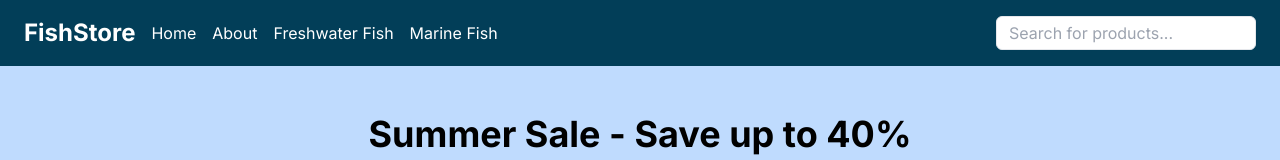
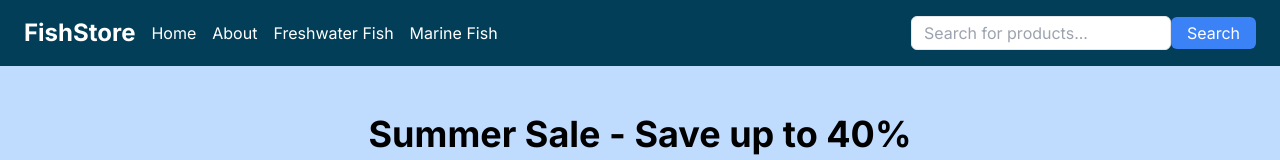
Before and after one commit to NicholasHomayouni/Ecomm-App-Frontend, a Next.js app: page / in a window 1280 px wide. Shown: the top 160 px of the page. Built offline with nearby package versions, Linux system fonts and the light colour scheme.

Commit message:
started search functionality

```diff
--- a/src/app/category/marine-fish/[subcategory]/[productId]/page.tsx
+++ b/src/app/category/marine-fish/[subcategory]/[productId]/page.tsx
@@ -46,11 +46,10 @@ export default async function ProductDetailPage({ params }: { params: { productI
                     </p>
                 </div>
 
-                {/*right column */}
                 {/* Right Column - Product Details */}
                 <div className="flex-1">
                     <h1 className="text-2xl font-bold text-gray-800">{product.name}</h1>
-                    <p className="italic text-gray-500 mt-1">{product.scientificName}</p>
+                    {/* <p className="italic text-gray-500 mt-1">{product.scientificName}</p> */}
                     <p className="text-3xl font-semibold text-gray-900 mt-2">${product.price.toFixed(2)}</p>
 
                     {/* Product Selection */}
@@ -63,7 +62,7 @@ export default async function ProductDetailPage({ params }: { params: { productI
 
                     {/* Quantity Selection */}
                     <div className="flex items-center mt-4">
-                        <label className="mr-4 font-semibold">Enter Quantity:</label>
+                        <label className="mr-4 font-semibold text-blue-600">Enter Quantity:</label>
                         <div className="flex items-center border border-gray-300 rounded">
                             <button className="px-2 text-gray-700">-</button>
                             <input
@@ -94,6 +93,47 @@ export default async function ProductDetailPage({ params }: { params: { productI
                     </div>
                 </div>
             </div>
+            {/* Quick Stats Section */}
+            <div className="mt-8">
+                <h2 className="text-2xl font-bold mb-4 text-blue-600">Quick Stats</h2>
+                <div className="grid grid-cols-2 md:grid-cols-3 lg:grid-cols-4 gap-4">
+                    {/* {product.quickStats.map((stat, index) => (
+                        <div key={index} className="border p-4 bg-gray-100 rounded">
+                            <p className="font-semibold">{stat.title}</p>
+                            <p className="text-gray-700">{stat.value}</p>
+                        </div>
+                    ))} */}
+                </div>
+            </div>
+
+            {/* Overview Section */}
+            <div className="mt-8">
+                <h2 className="text-2xl font-bold mb-2 text-blue-600">Overview</h2>
+                {/* <p className="text-gray-700 mb-4">{product.overview}</p>
+                <p className="text-sm text-gray-600 italic">
+                    Approximate Purchase Size: {product.purchaseSize}
+                </p> */}
+            </div>
+
+            {/* Supplies Section */}
+            <div className="mt-8">
+                <h2 className="text-2xl font-bold mb-4 text-blue-600">Supplies You May Be Interested In</h2>
+                <div className="grid grid-cols-2 md:grid-cols-4 gap-6">
+                    {/* {product.supplies.map((supply, index) => (
+                        <div key={index} className="flex flex-col items-center">
+                            <Image
+                                src={supply.imageUrl}
+                                alt={supply.name}
+                                width={100}
+                                height={100}
+                                className="object-cover rounded"
+                            />
+                            <p className="mt-2 text-center text-gray-700">{supply.name}</p>
+                        </div>
+                    ))} */}
+                </div>
+            </div>
         </div>
+
     );
 }
--- a/src/app/navbar/Navbar.tsx
+++ b/src/app/navbar/Navbar.tsx
@@ -1,4 +1,11 @@
+'use client'
+
+import { useState } from 'react';
+import Link from 'next/link';
+
 export default function Navbar() {
+    const [searchTerm, setSearchTerm] = useState('');
+
     return (
         <div className="bg-[#023E58]">
             <header className="shadow-md py-4 px-6 flex justify-between items-center">
@@ -13,9 +20,26 @@ export default function Navbar() {
                         </ul>
                     </nav>
                 </div>
-                <input type="text" placeholder="Search for products..." className="border rounded-md px-3 py-1 text sm" />
+                <form onSubmit={(e) => {e.preventDefault();}}>
+                    <input
+                        type="text"
+                        placeholder="Search for products..."
+                        className="border rounded-md px-3 py-1 text sm text-black"
+                        value={searchTerm}
+                        onChange={(e) => setSearchTerm(e.target.value)}
+                    />
+                    <Link href={`/search?query=${encodeURIComponent(searchTerm)}`}>
+                        <button
+                            type="submit"
+                            className="bg-blue-500 text-white px-4 py-1 rounded-md"
+                        >
+                            Search
+                        </button>
+                    </Link>
 
+                </form>
             </header>
+
         </div>
 
     )
--- /dev/null
+++ b/src/app/search/page.tsx
@@ -0,0 +1,24 @@
+import Link from "next/link";
+import { Product } from "../models/Product";
+
+type Params = {
+    params: {
+        results: string;
+    };
+};
+export default async function SearchResultsPage({ params }: Params) {
+    const { results } = params;
+
+    const data = await fetch(`http:localhost:8080/api/products/search?query=${results}`, { cache: "no-store" });
+    const response = await data.json();
+    const products: Product[] = response.data || response;
+    return (
+        <div>
+            {products.map((product: Product) => (
+                <Link href={`/category/`} key={product.productId}> {/*for navigating to each productId page */}
+
+                </Link>
+            ))}
+        </div>
+    );
+}
```
